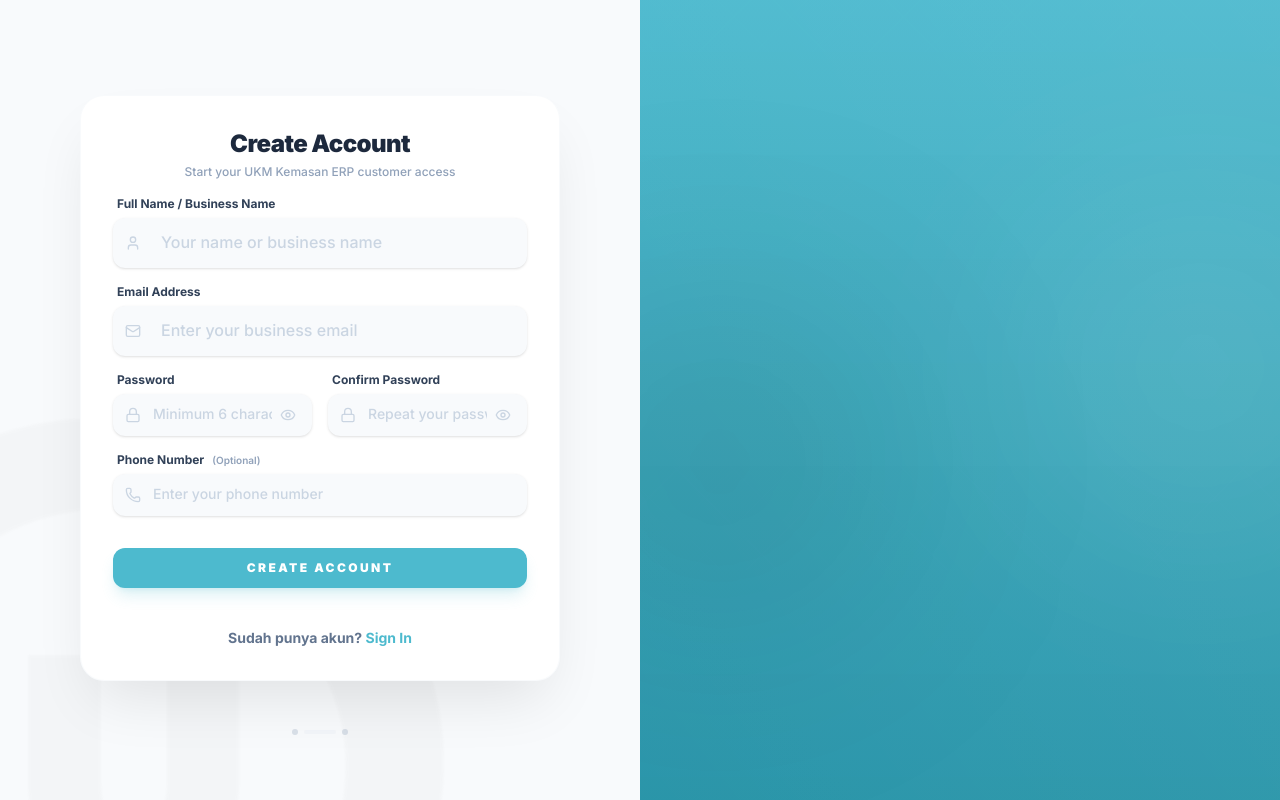
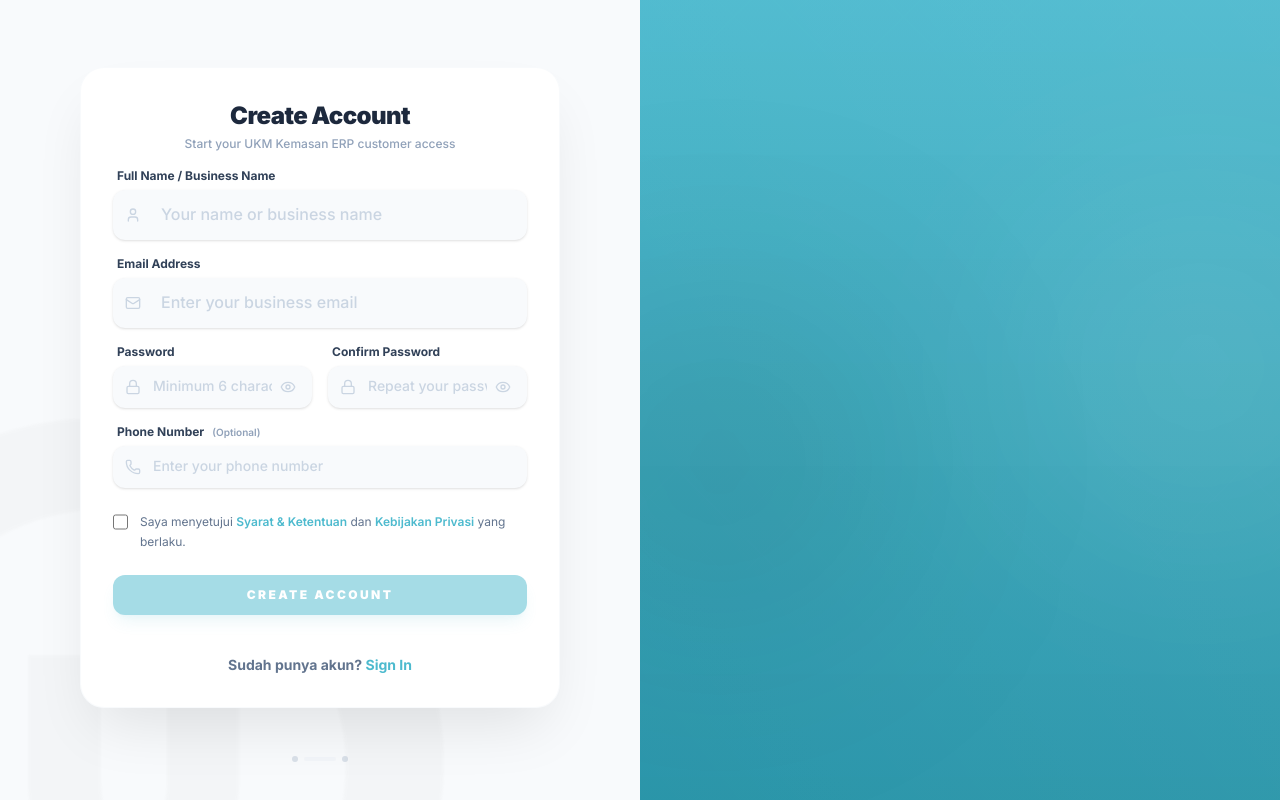
Before and after one commit to iftanafinayet/ukmkemasan-erp-frontend, a React (Vite) app: page /register in a window 1280 px wide. Built offline with nearby package versions, Linux system fonts and the light colour scheme; no server answers.

Commit message:
feat: add terms agreement checkbox before register submit
- Checkbox must be checked to enable submit button
- Disabled state includes !agree condition
- Links to Syarat & Ketentuan and Kebijakan Privasi

```diff
--- a/src/app/components/RegisterPage.jsx
+++ b/src/app/components/RegisterPage.jsx
@@ -19,6 +19,7 @@ export default function RegisterPage() {
   const [error, setError] = useState('');
   const [showPassword, setShowPassword] = useState(false);
   const [showConfirmPassword, setShowConfirmPassword] = useState(false);
+  const [agree, setAgree] = useState(false);
 
   const handleChange = (e) => {
     setFormData({ ...formData, [e.target.name]: e.target.value });
@@ -226,10 +227,28 @@ export default function RegisterPage() {
                 </div>
               </div>
 
-              <div className="pt-4">
+              <div className="pt-2">
+                <label className="flex items-start gap-3 cursor-pointer group">
+                  <input
+                    type="checkbox"
+                    checked={agree}
+                    onChange={(e) => setAgree(e.target.checked)}
+                    className="mt-0.5 h-4 w-4 rounded border-slate-300 text-primary focus:ring-primary/30 cursor-pointer"
+                  />
+                  <span className="text-xs text-slate-500 leading-relaxed group-hover:text-slate-700 transition-colors">
+                    Saya menyetujui{' '}
+                    <span className="text-primary font-semibold hover:underline">Syarat & Ketentuan</span>
+                    {' '}dan{' '}
+                    <span className="text-primary font-semibold hover:underline">Kebijakan Privasi</span>
+                    {' '}yang berlaku.
+                  </span>
+                </label>
+              </div>
+
+              <div className="pt-2">
                 <button
                   type="submit"
-                  disabled={loading}
+                  disabled={loading || !agree}
                   data-testid="register-submit"
                   className="w-full bg-primary hover:opacity-90 text-white py-3 rounded-xl font-black text-xs uppercase tracking-[0.2em] shadow-lg shadow-primary/20 active:scale-[0.98] disabled:opacity-50 transition-all flex items-center justify-center gap-2"
                 >
```
